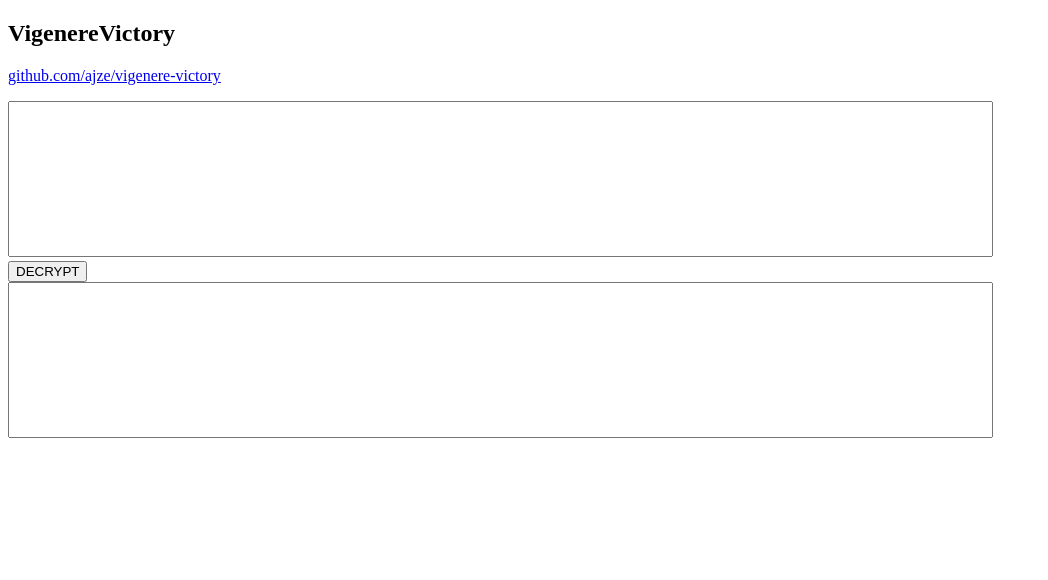
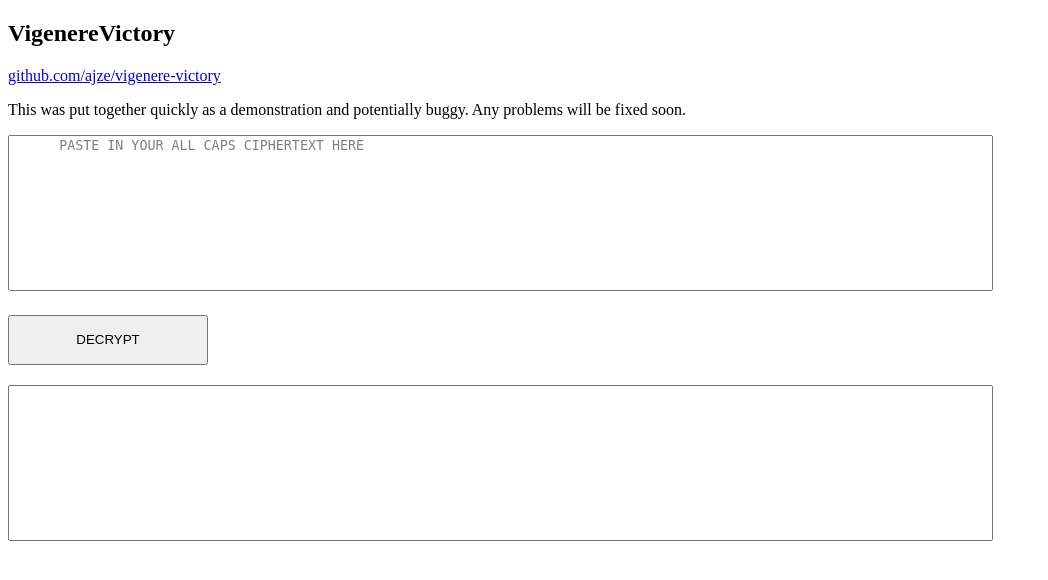
Before and after one commit to adamoceanic/vigenere-victory, a PHP site: page / in a window 1280 px wide. Shown: the top 580 px of the page, without its empty margins (0-1048 px from the left). Run offline with PHP 8.4, Linux system fonts and the light colour scheme.

Commit message:
website update

```diff
--- a/website/css/main.css
+++ b/website/css/main.css
@@ -8,11 +8,35 @@
    display: block;
  }
 
-#buttonid {
+#button {
   margin-top: 20px;
   margin-bottom: 20px;
+  width: 200px;
+  height: 50px;
 }
 
 textarea {
    resize: none;
 }
+
+#error-msg {
+  border: 2px solid red;
+  padding: 4px;
+  margin-bottom: 8px;
+}
+
+.show_error {
+  display: block;
+}
+
+.hide_error {
+  display: none;
+}
+
+.grey-text {
+  color: grey;
+}
+
+.black_text {
+  color: black;
+}
--- a/website/index.php
+++ b/website/index.php
@@ -1,25 +1,34 @@
-
-
 <!DOCTYPE html>
 <html>
 <head>
   <script type="text/javascript" src="https://code.jquery.com/jquery-3.3.1.min.js"></script>
   <link rel = "stylesheet" type = "text/css" href = "css/main.css" />
   <script>
-
       $(document).ready(function() {
           $('#button').on('click', function(e) {
               e.preventDefault(); // prevent page from reloading.
+              var ct = $("#input-box").val();
+              if (ct.length < 800) {
+                $("#error-msg").removeClass("hide_error").addClass("show_error");
+              }
+              else {
                 $.ajax({
                   type: "POST",
                   url: "callProg.php",
-                data: { cipher_text: $("#input-box").val() },
+                  data: { cipher_text: ct},
                   dataType: 'json',
                   success: function(data) {
                     var result = data[0].split("#");
                     $("#output-box").html(result[1] + '\n' + result[2] + '\n' + result[3]);
                   }
                 });
+              }
+          });
+
+          $('#input-box').on('click', function(e) {
+            $(this).html("");
+            $(this).removeClass("grey-text").addClass("black_text");
+            $("#error-msg").removeClass("show_error").addClass("hide_error");
           });
       });
 
@@ -30,13 +39,18 @@
   <div id="title">
     <h2>VigenereVictory</h2>
     <p><a href="https://github.com/ajze/vigenere-victory">github.com/ajze/vigenere-victory</a></p>
+    <p>This was put together quickly as a demonstration and potentially buggy. Any problems will be fixed soon.</p>
+    <div id="error-msg" class="hide_error"><p>Error: This application has not yet been proven to work consistently for strings
+    less than length 800 chars.</p></div>
   </div>
   <div id="input">
-    <textarea id="input-box" rows="10" cols="120"></textarea>
+    <textarea id="input-box" class="grey-text" rows="10" cols="120">
+      PASTE IN YOUR ALL CAPS CIPHERTEXT HERE
+    </textarea>
   </div>
   <input type="submit" id="button" value="DECRYPT"/>
   <div id="output">
-    <textarea id="output-box" rows="10" cols="120"></textarea>
+    <textarea readonly id="output-box" rows="10" cols="120"></textarea>
   </div>
 </div>
 </body>
```
Also changed, not shown: website/callProg.php (line endings or trailing spaces). Lines whose indentation alone changed are shown as unchanged.
